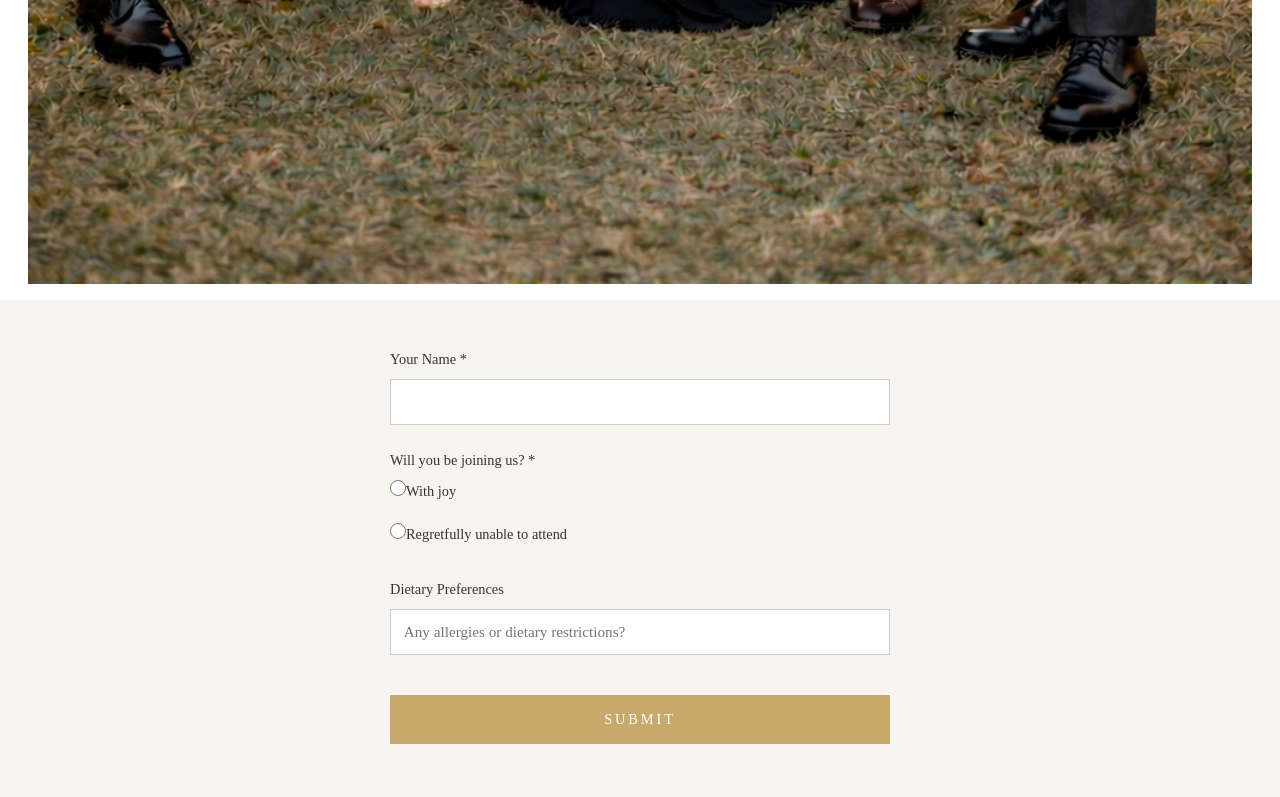
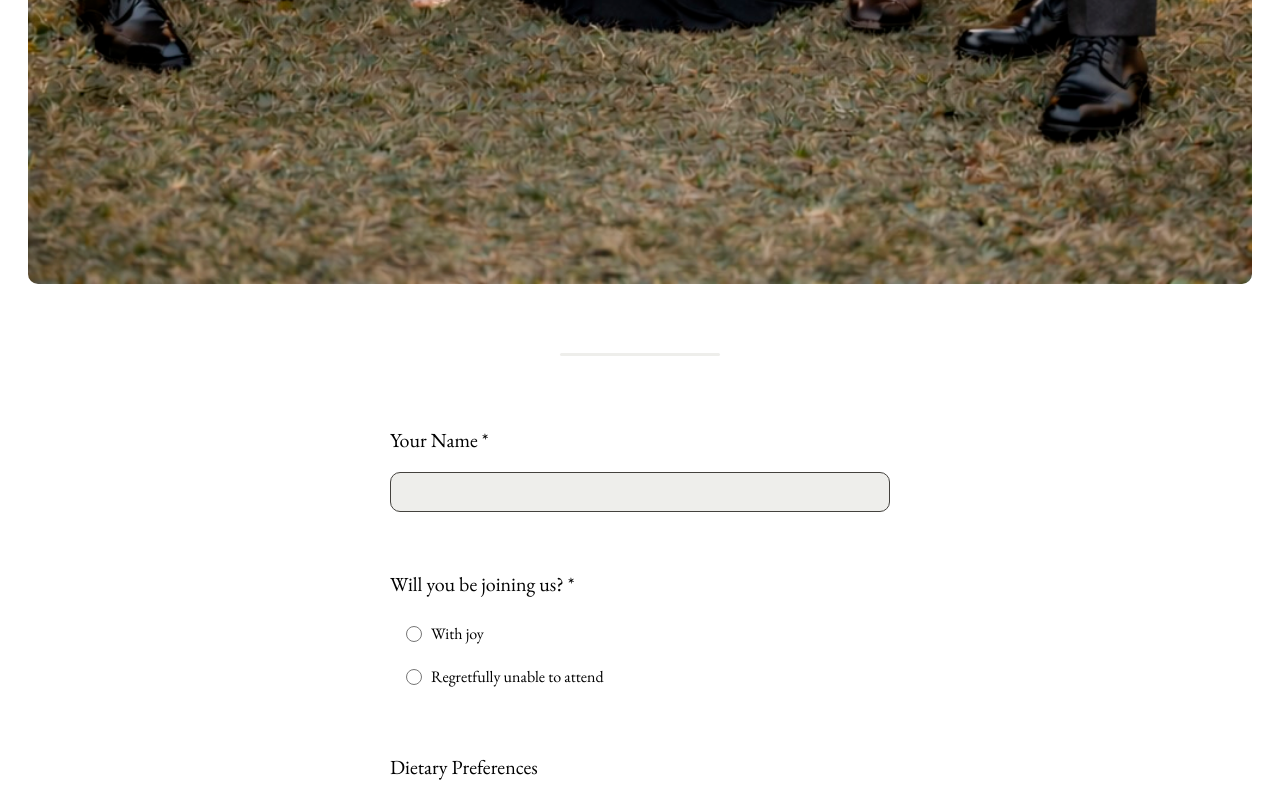
Before and after one commit to EmmaWLC/lumi-and-alan-wedding-site, a React (Vite) app: page /rsvp in a window 1280 px wide. Shown: the part 2746-3543 px from the top of the page. Built offline with nearby package versions, Linux system fonts and the light colour scheme; a web font is replaced by a local one.

Commit message:
feat: setup rsvp form API

```diff
--- a/src/pages/RsvpPage.jsx
+++ b/src/pages/RsvpPage.jsx
@@ -21,10 +21,20 @@ function RsvpPage() {
         }));
     };
 
-    const handleSubmit = (e) => {
+    const handleSubmit = async (e) => {
         e.preventDefault();
         // Here you would typically send the data to a backend
-        console.log('RSVP submitted:', formData);
+        const formData = new FormData(e.target);
+
+        await fetch("https://formspree.io/f/mzdaneba", {
+            method: "POST",
+            body: formData,
+            headers: {
+                Accept: "application/json",
+            },
+        });
+
+        alert("Submitted!");
         setSubmitted(true);
     };
 
@@ -89,6 +99,7 @@ function RsvpPage() {
                     </div>
                 </div>
             </section>
+            <hr class="divider" />
 
             {/* RSVP Form */}
             <section className="rsvp-form-section">
@@ -112,7 +123,7 @@ function RsvpPage() {
                         </div>
 
                         <div className="form-group">
-                            <label>Will you be joining us? *</label>
+                            <label htmlFor="attending">Will you be joining us? *</label>
                             <div className="radio-group">
                                 <label className="radio-label">
                                     <input
@@ -123,7 +134,7 @@ function RsvpPage() {
                                         onChange={handleChange}
                                         required
                                     />
-                                    <span>With joy</span>
+                                    <span className='form-yes'>With joy</span>
                                 </label>
                                 <label className="radio-label">
                                     <input
@@ -133,7 +144,7 @@ function RsvpPage() {
                                         checked={formData.attending === 'no'}
                                         onChange={handleChange}
                                     />
-                                    <span>Regretfully unable to attend</span>
+                                    <span className='form-no'>Regretfully unable to attend</span>
                                 </label>
                             </div>
                         </div>
--- a/src/styles/RsvpPage.css
+++ b/src/styles/RsvpPage.css
@@ -2,7 +2,10 @@
     display: flex;
     justify-content: center;
     align-items: center;
-    margin: 0px 28px 16px;
+    margin: 0px 28px 69px;
+    border-bottom-right-radius: 10px;
+    border-bottom-left-radius: 10px;
+    overflow: hidden;
 }
 
 .attire-dresscode-img img {
@@ -10,6 +13,8 @@
     height: auto;
     display: block;
 }
+
+
 
 /* RSVP Page Styles */
 .rsvp-page {
@@ -157,10 +162,18 @@
     background: #4D4C58;
 }
 
+.divider {
+    width: 160px;
+    height: 3px;
+    background-color: #EEEEEB;
+    border: none;
+    margin: 21px auto 24px;
+    border-radius: 1.5px;
+}
+
 /* RSVP Form Section */
 .rsvp-form-section {
-    background: #f8f5f0;
-    padding: 3rem 2rem 5rem;
+    padding: 48px 28px 72px;
 }
 
 .rsvp-form {
@@ -169,25 +182,34 @@
 }
 
 .form-group {
-    margin-bottom: 1.5rem;
+    margin-bottom: 60px;
 }
 
 .form-group label {
     display: block;
-    font-family: 'Times New Roman', serif;
-    font-size: 0.9rem;
-    color: #333;
-    margin-bottom: 0.5rem;
+    font-family: 'EB Garamond', serif;
+    font-size: 20px;
+    color: black;
+    line-height: 120%;
+    letter-spacing: -1%;
 }
+
+label[for="name"],
+label[for="attending"],
+label[for="dietary"] {
+    margin-bottom: 20px;
+}
+
 
 .form-group input[type="text"] {
     width: 100%;
-    padding: 0.8rem;
-    border: 1px solid #ccc;
-    background: white;
+    padding: 10px 16px;
+    border: 1px solid #44423E;
+    background: #EEEEEB;
     font-family: 'Times New Roman', serif;
     font-size: 0.95rem;
     color: #333;
+    border-radius: 10px;
 }
 
 .form-group input[type="text"]:focus {
@@ -198,37 +220,48 @@
 .radio-group {
     display: flex;
     flex-direction: column;
-    gap: 0.75rem;
+    gap: 8px;
 }
 
-.radio-label {
+.form-group .radio-label {
+    font-family: 'EB Garamond', serif;
+    font-size: 16px;
+    color: black;
+    cursor: pointer;
+    margin: 8px 16px;
     display: flex;
     align-items: center;
-    gap: 0.5rem;
-    font-family: 'Times New Roman', serif;
-    font-size: 0.9rem;
-    color: #555;
-    cursor: pointer;
+    justify-content: flex-start;
+}
+
+.form-yes,
+.form-no {
+    font-size: 16px;
+    line-height: 120%;
+    letter-spacing: -1%;
 }
 
 .radio-label input[type="radio"] {
     width: 16px;
     height: 16px;
     accent-color: #a68b5b;
+    margin-right: 9px;
 }
 
 .submit-btn {
-    width: 100%;
-    background: #c9a86c;
-    color: white;
+    display: block;
+    width: 200px;
+    background: #B98859;
+    margin: 0 auto;
+    color: #EEEEEB;
     border: none;
-    padding: 1rem;
-    font-family: 'Times New Roman', serif;
-    font-size: 0.9rem;
-    letter-spacing: 0.2em;
+    padding: 20px 16px;
+    font-family: 'Geist', serif;
+    font-size: 13px;
+    letter-spacing: 10%;
     cursor: pointer;
     transition: background 0.3s;
-    margin-top: 1rem;
+    border-radius: 500px;
 }
 
 .submit-btn:hover {
```
